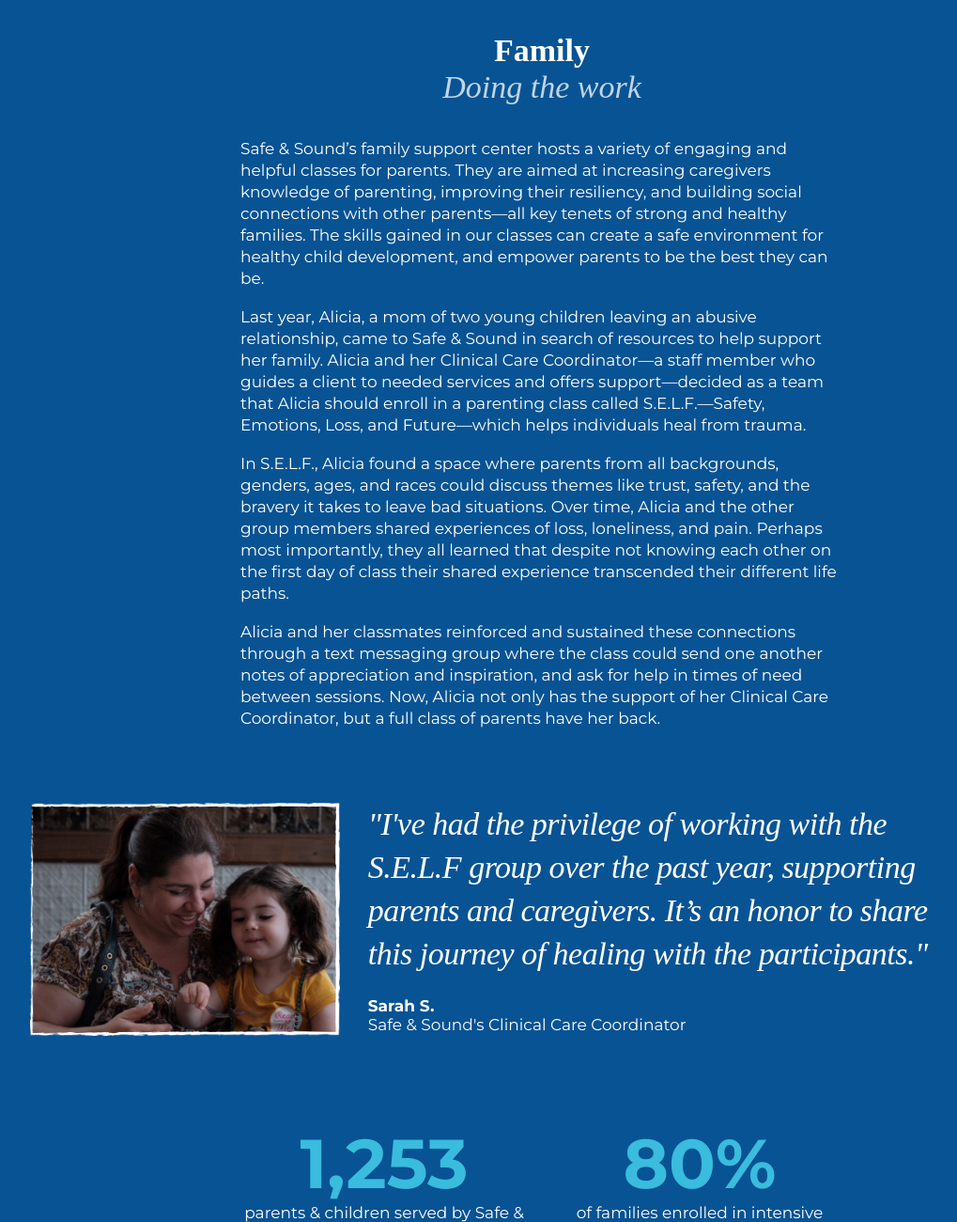
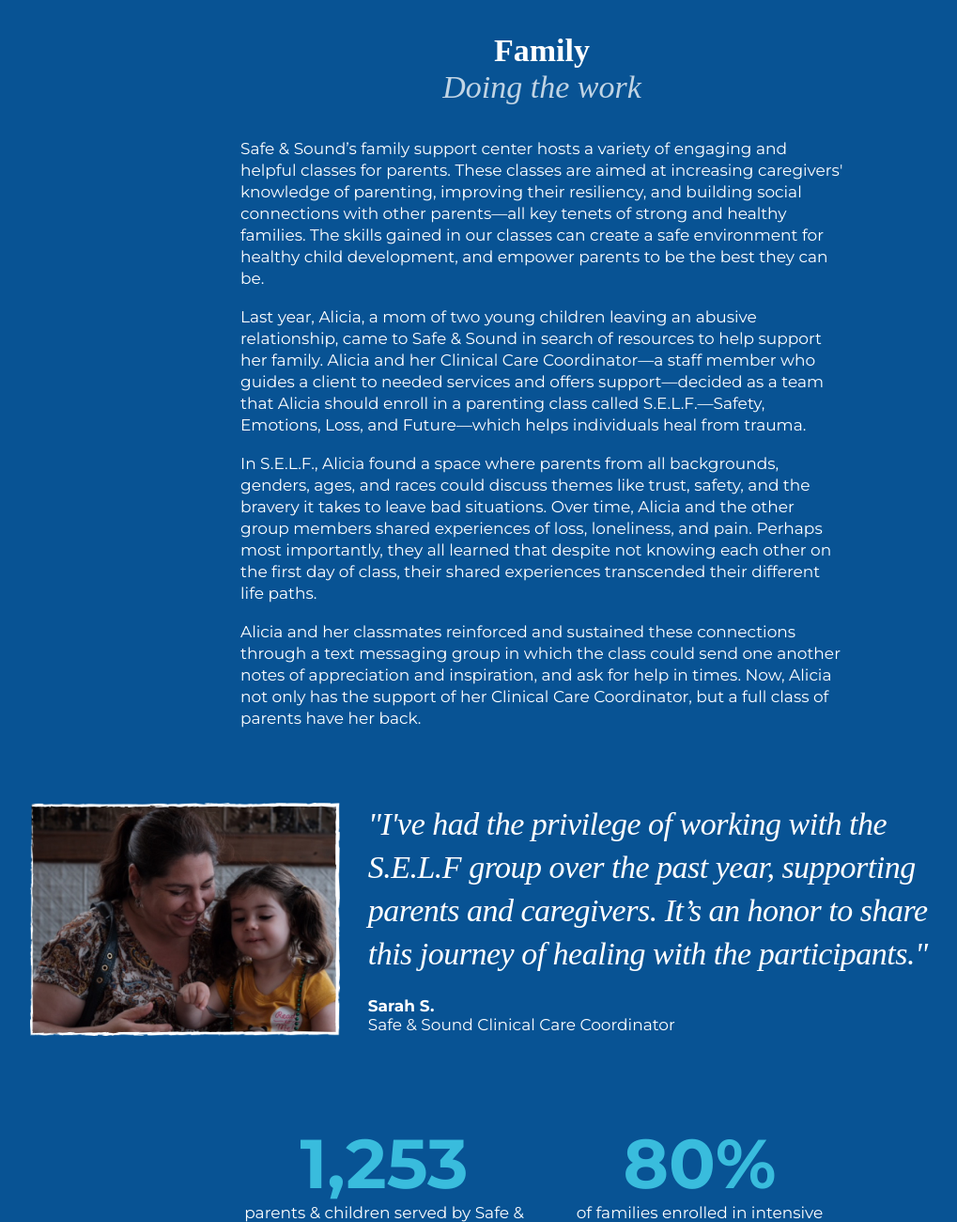
Before and after one commit to SFCAPC/2017, a plain HTML site: page index.html in a window 1280 px wide. Shown: the part 2205-3505 px from the top of the page at 94% size, without its empty margins (63-1082 px from the left). Drawn offline with nearby package versions, Linux system fonts and the light colour scheme; a web font is replaced by a local one.

Commit message:
update family story

```diff
--- a/index.html
+++ b/index.html
@@ -143,10 +143,10 @@
 					<h2 class="story__header">Family</h2>
 					<h3 class="story__subheader">Doing the work</h3>
 					<div class="story__text">
-						<p>Safe & Sound’s family support center hosts a variety of engaging and helpful classes for parents. They are aimed at increasing caregivers  knowledge of parenting, improving their resiliency, and building social connections with other parents&mdash;all key tenets of strong and healthy families. The skills gained in our classes can create a safe environment for healthy child development, and empower parents to be the best they can be.</p>
+						<p>Safe & Sound’s family support center hosts a variety of engaging and helpful classes for parents. These classes are aimed at increasing caregivers' knowledge of parenting, improving their resiliency, and building social connections with other parents&mdash;all key tenets of strong and healthy families. The skills gained in our classes can create a safe environment for healthy child development, and empower parents to be the best they can be.</p>
 						<p>Last year, Alicia, a mom of two young children leaving an abusive relationship, came to Safe & Sound in search of resources to help support her family. Alicia and her Clinical Care Coordinator&mdash;a staff member who guides a client to needed services and offers support&mdash;decided as a team that Alicia should enroll in a parenting class called S.E.L.F.&mdash;Safety, Emotions, Loss, and Future&mdash;which helps individuals heal from trauma.</p>
-						<p>In S.E.L.F., Alicia found a space where parents from all backgrounds, genders, ages, and races could discuss themes like trust, safety, and the bravery it takes to leave bad situations. Over time, Alicia and the other group members shared experiences of loss, loneliness, and pain. Perhaps most importantly, they all learned that despite not knowing each other on the first day of class their shared experience transcended their different life paths.</p>
-						<p>Alicia and her classmates reinforced and sustained these connections through a text messaging group where the class could send one another notes of appreciation and inspiration, and ask for help in times of need between sessions. Now, Alicia not only has the support of her Clinical Care Coordinator, but a full class of parents have her back.</p>
+						<p>In S.E.L.F., Alicia found a space where parents from all backgrounds, genders, ages, and races could discuss themes like trust, safety, and the bravery it takes to leave bad situations. Over time, Alicia and the other group members shared experiences of loss, loneliness, and pain. Perhaps most importantly, they all learned that despite not knowing each other on the first day of class, their shared experiences transcended their different life paths.</p>
+						<p>Alicia and her classmates reinforced and sustained these connections through a text messaging group in which the class could send one another notes of appreciation and inspiration, and ask for help in times. Now, Alicia not only has the support of her Clinical Care Coordinator, but a full class of parents have her back.</p>
 					</div>
 					<div class="story__photoAndQuote">
 						<div class="story__photoAndQuote__photo">
@@ -160,7 +160,7 @@
 							</blockquote>
 							<cite>
 								<strong>Sarah S.</strong><br>
-								Safe & Sound's Clinical Care Coordinator
+								Safe & Sound Clinical Care Coordinator
 							</cite>
 						</div>
 					</div>
```
